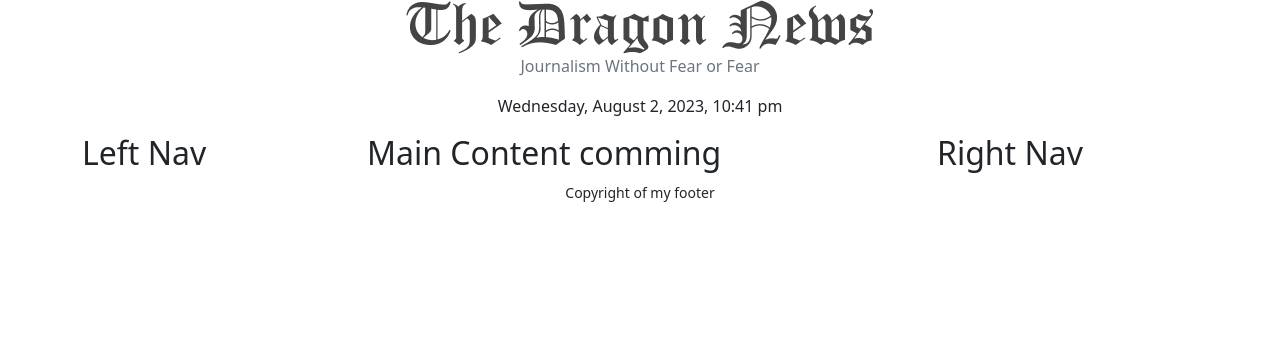
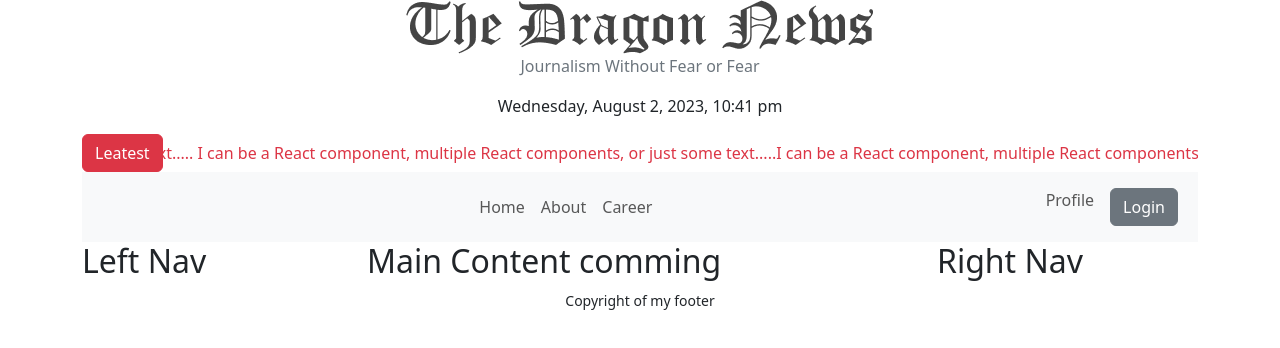
Before and after one commit to Habibur96/News-client, a React (Vite) app: page / in a window 1280 px wide. Shown: the top 348 px of the page. Built offline with nearby package versions, Linux system fonts and the light colour scheme.

Commit message:
navber added

```diff
--- a/package.json
+++ b/package.json
@@ -17,6 +17,7 @@
     "react": "^18.2.0",
     "react-bootstrap": "^2.8.0",
     "react-dom": "^18.2.0",
+    "react-fast-marquee": "^1.6.0",
     "react-router-dom": "^6.14.2",
     "sort-by": "^1.2.0"
   },
--- a/src/pages/shared/Header/Header.jsx
+++ b/src/pages/shared/Header/Header.jsx
@@ -1,16 +1,45 @@
 import React from "react";
 import logo from "../../../assets/logo.png";
 import moment from "moment";
+import { Button, Container, Nav, Navbar } from "react-bootstrap";
+import Marquee from "react-fast-marquee";
 
 const Header = () => {
   return (
-    <div>
+    <Container>
       <div className="text-center">
         <img src={logo} alt="" />
         <p className="text-secondary">Journalism Without Fear or Fear</p>
         <p>{moment().format("dddd, MMMM D, YYYY, h:mm a")}</p>
       </div>
-    </div>
+      <div className="d-flex">
+        <Button variant="danger">Leatest</Button>
+        <Marquee className="text-danger" speed={100}>
+          I can be a React component, multiple React components, or just some
+          text..... I can be a React component, multiple React components, or
+          just some text.....
+        </Marquee>
+      </div>
+
+      <Navbar collapseOnSelect expand="lg" bg="light" variant="light">
+        <Container>
+          <Navbar.Toggle aria-controls="responsive-navbar-nav" />
+          <Navbar.Collapse id="responsive-navbar-nav">
+            <Nav className="mx-auto">
+              <Nav.Link href="#features">Home</Nav.Link>
+              <Nav.Link href="#pricing">About</Nav.Link>
+              <Nav.Link href="#pricing">Career</Nav.Link>
+            </Nav>
+            <Nav>
+              <Nav.Link href="#deets">Profile</Nav.Link>
+              <Nav.Link eventKey={2} href="#memes">
+                <Button variant="secondary">Login</Button>
+              </Nav.Link>
+            </Nav>
+          </Navbar.Collapse>
+        </Container>
+      </Navbar>
+    </Container>
   );
 };
 
```
Also changed, not shown: 1 other file (tests, documents, lock files or other folders).
